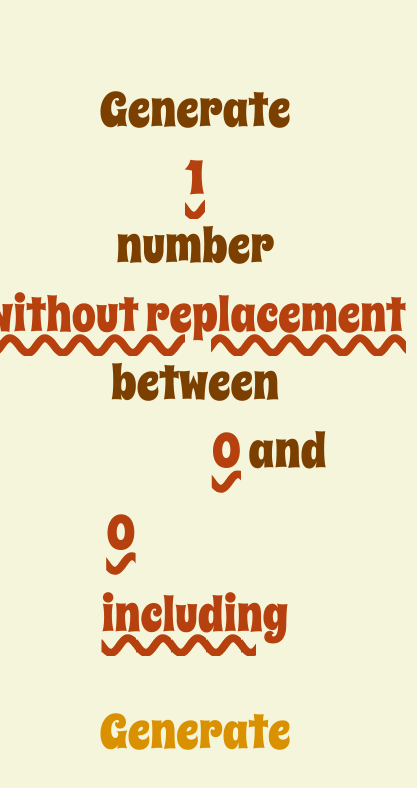
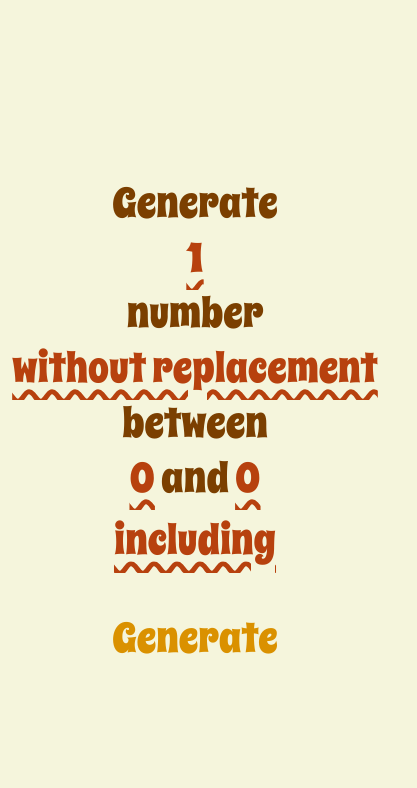
Before and after one commit to Mouzone/rng, a SvelteKit app: page / in a window 390 px wide. Shown: the top 788 px of the page, 417 px wide, since content can reach past the window. Built offline with nearby package versions, Linux system fonts and the light colour scheme.

Commit message:
Modify mobile stylings for the main page

```diff
--- a/src/routes/+page.svelte
+++ b/src/routes/+page.svelte
@@ -266,4 +266,25 @@
 		align-items: center;
 		justify-content: center;
 	}
+
+	@media (max-width: 640px) {
+		#page {
+			font-size: 2.6em;
+		}
+		input,
+		select {
+			line-height: 1.5em;
+
+			text-underline-offset: 8px;
+			text-decoration-thickness: 5px;
+		}
+
+		select {
+			text-align: center;
+		}
+		#left,
+		#right {
+			width: 30%;
+		}
+	}
 </style>
```
